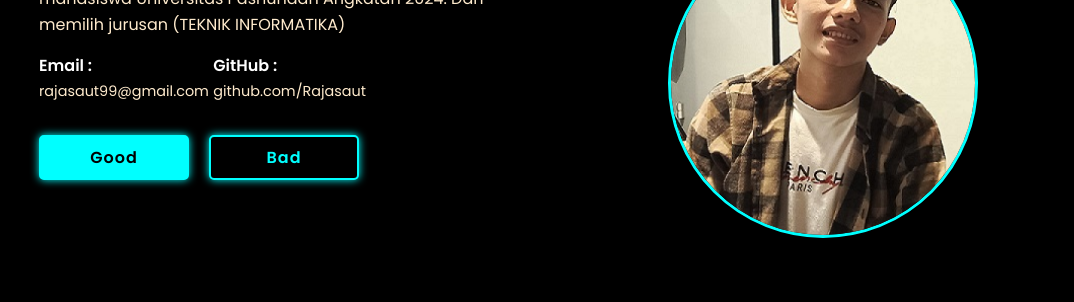
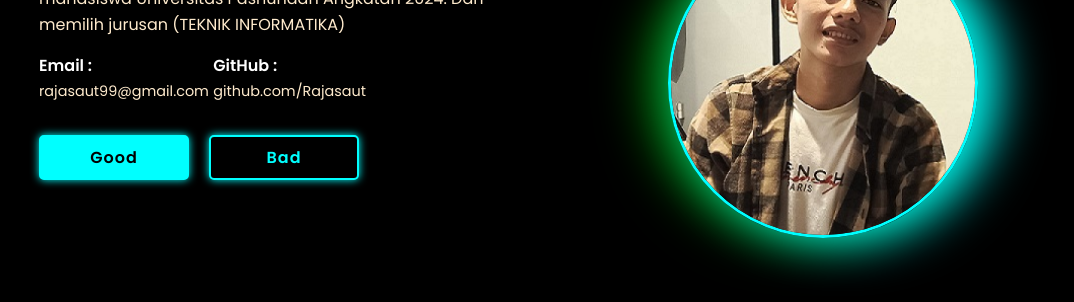
Before and after one commit to Rajasaut/itw2024_243040039, a plain HTML site: page latihan/itw2024_project1_243040039 (portfolio)/index.html in a window 1280 px wide. Shown: the part 314-616 px from the top of the page, without its empty margins (89-1163 px from the left). Drawn offline with nearby package versions, Linux system fonts and the light colour scheme.

Commit message:
MEMPERBAIKI PROJEK MENGERJAKAN

```diff
--- a/latihan/itw2024_project1_243040039 (portfolio)/css/style.css
+++ b/latihan/itw2024_project1_243040039 (portfolio)/css/style.css
@@ -1,5 +1,3 @@
-/* yg asli  */
-
 @import url("https://fonts.googleapis.com/css2?family=Bebas+Neue&family=Montserrat:ital,wght@0,100..900;1,100..900&family=Pacifico&family=Poppins:wght@100;200;300;400;500;600;700;800;900&display=swap");
 
 /* semuah elemen */
@@ -14,12 +12,13 @@
 /* untuk memilih semua kelas   */
 :root {
   --text-color: white;
-  --hover-color: aqua;
+  --hover-color: rgb(0, 255, 255);
+  --hover-colorr: rgb(51, 255, 0);
   --bg-color: #000000;
   --secon-bg-color: #30383f;
   --big-font: 2.5rem;
   --normal-font: 2rem;
-  --neon--box--shadow: 0 0 0.5rem aqua;
+  --neon--box--shadow: 0 0 0.5rem rgb(0, 255, 255);
   --h2-font: 3rem;
   --font-neon-text-shadow: 0 0 10px rgba(18, 247, 255, 0.3),
     0 0 20px rgba(18, 247, 255, 0.3), 0 0 30px rgba(18, 247, 255, 0.3),
@@ -335,19 +334,7 @@ text h3 .hobi .letter.behind {
   height: auto;
   border-radius: 100%;
   border: 3px solid aqua;
-}
-
-/* membuat animasi cair */
-.animasi-cair {
-  position: absolute;
-  width: 100%;
-  height: 100%;
-  z-index: -1;
-  bottom: 25%;
-}
-
-.animasi-cair:nth-child(2) {
-  filter: blur(50px);
+  box-shadow: 20px 0 50px 0 var(--hover-color), -20px 0 50px 0 green;
 }
 
 /* animasi text/nav */
@@ -462,7 +449,8 @@ text h3 .hobi .letter.behind {
   height: auto;
   border-radius: 100%;
   border: 5px solid aqua;
-  box-shadow: 20px 0 50px 0 aqua, -20px 0 50px 0 rgb(1, 255, 1);
+  box-shadow: 20px 0 50px 0 var(--hover-color),
+    -20px 0 50px 0 var(--hover-colorr);
 }
 
 .about-content span {
@@ -1101,9 +1089,9 @@ footer a i {
     grid-template-columns: 1fr;
   }
 
-  /* .contact-main {
+  .contact-main {
     grid-template-columns: 1fr;
-  } */
+  }
 
   .fillter-buttons {
     margin: 2.5rem 0;
--- a/latihan/itw2024_project1_243040039 (portfolio)/index.html
+++ b/latihan/itw2024_project1_243040039 (portfolio)/index.html
@@ -72,81 +72,6 @@
         <div class="img-box">
           <img src="img/raja.png.jpg" alt="" />
         </div>
-
-        <!-- mengambi dari webset Generate blobs -->
-        <div class="animasi-cair">
-          <svg
-            viewBox="0 0 500 500"
-            xmlns="http://www.w3.org/2000/svg"
-            xmlns:xlink="http://www.w3.org/1999/xlink"
-            width="100%"
-            id="blobSvg"
-          >
-            <path fill="#12f7ff">
-              <animate
-                attributeName="d"
-                dur="20000ms"
-                repeatCount="indefinite"
-                values="
-              M429.5,295Q421,340,377,355Q333,370,300.5,383Q268,396,223,418Q178,440,133.5,416.5Q89,393,91.5,340.5Q94,288,68.5,243.5Q43,199,83.5,168.5Q124,138,158,117Q192,96,234,67.5Q276,39,298.5,93Q321,147,344.5,167.5Q368,188,403,219Q438,250,429.5,295Z;
-
-              M378,280Q365,310,346.5,336.5Q328,363,299.5,392Q271,421,221,440Q171,459,136.5,420Q102,381,89,337Q76,293,86.5,252.5Q97,212,89.5,156.5Q82,101,134.5,93Q187,85,233,49.5Q279,14,319,52.5Q359,91,377.5,132.5Q396,174,393.5,212Q391,250,378,280Z;
-
-              M431,300.5Q443,351,384,354.5Q325,358,302.5,427Q280,496,238,443.5Q196,391,135,398.5Q74,406,53.5,354.5Q33,303,25.5,248Q18,193,68.5,163.5Q119,134,159.5,126.5Q200,119,236.5,88Q273,57,320,69Q367,81,367.5,134.5Q368,188,393.5,219Q419,250,431,300.5Z;
-
-              M465.5,301Q445,352,418.5,403.5Q392,455,332.5,446Q273,437,221,450.5Q169,464,159,402Q149,340,82.5,324Q16,308,52,259Q88,210,76.5,148Q65,86,117,61Q169,36,217.5,76.5Q266,117,328,81.5Q390,46,377.5,118Q365,190,425.5,220Q486,250,465.5,301Z;
-
-              M415.5,284Q380,318,359.5,349Q339,380,309.5,438.5Q280,497,239,442Q198,387,153.5,381Q109,375,96.5,333Q84,291,63,245Q42,199,85.5,171Q129,143,147.5,85Q166,27,223,15Q280,3,335,25Q390,47,429,91.5Q468,136,459.5,193Q451,250,415.5,284Z;
-
-              M380,282Q372,314,366.5,363Q361,412,316,418Q271,424,232.5,410.5Q194,397,133.5,401.5Q73,406,62,352.5Q51,299,31,245Q11,191,47.5,147Q84,103,140,105Q196,107,236,71Q276,35,332.5,42Q389,49,422,95.5Q455,142,421.5,196Q388,250,380,282Z;
-
-              M449,292.5Q412,335,389.5,377Q367,419,316.5,402Q266,385,221.5,413.5Q177,442,137.5,413.5Q98,385,100,335.5Q102,286,68,241.5Q34,197,69,158.5Q104,120,141,89.5Q178,59,227.5,45Q277,31,333.5,39Q390,47,420.5,96Q451,145,468.5,197.5Q486,250,449,292.5Z;
-
-              M395.5,289Q398,328,378.5,368Q359,408,315.5,418Q272,428,217.5,453.5Q163,479,159,406.5Q155,334,107.5,315.5Q60,297,93,258.5Q126,220,132.5,185.5Q139,151,155,97Q171,43,220,69.5Q269,96,313,95.5Q357,95,364,140.5Q371,186,382,218Q393,250,395.5,289Z;
-
-              M429.5,295Q421,340,377,355Q333,370,300.5,383Q268,396,223,418Q178,440,133.5,416.5Q89,393,91.5,340.5Q94,288,68.5,243.5Q43,199,83.5,168.5Q124,138,158,117Q192,96,234,67.5Q276,39,298.5,93Q321,147,344.5,167.5Q368,188,403,219Q438,250,429.5,295Z;
-              "
-              ></animate>
-            </path>
-          </svg>
-        </div>
-        <div class="animasi-cair">
-          <svg
-            viewBox="0 0 500 500"
-            xmlns="http://www.w3.org/2000/svg"
-            xmlns:xlink="http://www.w3.org/1999/xlink"
-            width="100%"
-            id="blobSvg"
-          >
-            <path fill="#12f7ff">
-              <animate
-                attributeName="d"
-                dur="20000ms"
-                repeatCount="indefinite"
-                values="
-              M429.5,295Q421,340,377,355Q333,370,300.5,383Q268,396,223,418Q178,440,133.5,416.5Q89,393,91.5,340.5Q94,288,68.5,243.5Q43,199,83.5,168.5Q124,138,158,117Q192,96,234,67.5Q276,39,298.5,93Q321,147,344.5,167.5Q368,188,403,219Q438,250,429.5,295Z;
-
-              M378,280Q365,310,346.5,336.5Q328,363,299.5,392Q271,421,221,440Q171,459,136.5,420Q102,381,89,337Q76,293,86.5,252.5Q97,212,89.5,156.5Q82,101,134.5,93Q187,85,233,49.5Q279,14,319,52.5Q359,91,377.5,132.5Q396,174,393.5,212Q391,250,378,280Z;
-
-              M431,300.5Q443,351,384,354.5Q325,358,302.5,427Q280,496,238,443.5Q196,391,135,398.5Q74,406,53.5,354.5Q33,303,25.5,248Q18,193,68.5,163.5Q119,134,159.5,126.5Q200,119,236.5,88Q273,57,320,69Q367,81,367.5,134.5Q368,188,393.5,219Q419,250,431,300.5Z;
-
-              M465.5,301Q445,352,418.5,403.5Q392,455,332.5,446Q273,437,221,450.5Q169,464,159,402Q149,340,82.5,324Q16,308,52,259Q88,210,76.5,148Q65,86,117,61Q169,36,217.5,76.5Q266,117,328,81.5Q390,46,377.5,118Q365,190,425.5,220Q486,250,465.5,301Z;
-
-              M415.5,284Q380,318,359.5,349Q339,380,309.5,438.5Q280,497,239,442Q198,387,153.5,381Q109,375,96.5,333Q84,291,63,245Q42,199,85.5,171Q129,143,147.5,85Q166,27,223,15Q280,3,335,25Q390,47,429,91.5Q468,136,459.5,193Q451,250,415.5,284Z;
-
-              M380,282Q372,314,366.5,363Q361,412,316,418Q271,424,232.5,410.5Q194,397,133.5,401.5Q73,406,62,352.5Q51,299,31,245Q11,191,47.5,147Q84,103,140,105Q196,107,236,71Q276,35,332.5,42Q389,49,422,95.5Q455,142,421.5,196Q388,250,380,282Z;
-
-              M449,292.5Q412,335,389.5,377Q367,419,316.5,402Q266,385,221.5,413.5Q177,442,137.5,413.5Q98,385,100,335.5Q102,286,68,241.5Q34,197,69,158.5Q104,120,141,89.5Q178,59,227.5,45Q277,31,333.5,39Q390,47,420.5,96Q451,145,468.5,197.5Q486,250,449,292.5Z;
-
-              M395.5,289Q398,328,378.5,368Q359,408,315.5,418Q272,428,217.5,453.5Q163,479,159,406.5Q155,334,107.5,315.5Q60,297,93,258.5Q126,220,132.5,185.5Q139,151,155,97Q171,43,220,69.5Q269,96,313,95.5Q357,95,364,140.5Q371,186,382,218Q393,250,395.5,289Z;
-
-              M429.5,295Q421,340,377,355Q333,370,300.5,383Q268,396,223,418Q178,440,133.5,416.5Q89,393,91.5,340.5Q94,288,68.5,243.5Q43,199,83.5,168.5Q124,138,158,117Q192,96,234,67.5Q276,39,298.5,93Q321,147,344.5,167.5Q368,188,403,219Q438,250,429.5,295Z;
-              "
-              ></animate>
-            </path>
-          </svg>
-        </div>
-      </div>
     </section>
 
     <!------------ Bagian About ----------->
@@ -168,7 +93,7 @@
       </div>
 
       <div class="about-content  scroll-scale">
-        <span>Permission to introduce myself</span>
+        <span>Izin untuk memperkenalkan diri</span>
         <h2>About Me</h2>
         <h3>an project itwesting story</h3>
         <p>
@@ -198,7 +123,7 @@
     <!------------ Bagian Services ----------->
     <section id="Services" class="Services">
       <div class="main-teks  scroll-scale">
-        <span>I provide good service and ensure security</span>
+        <span>Saya memberikan pelayanan yang baik dan menjamin keamanan</span>
         <h2>My Services</h2>
       </div>
 
@@ -241,7 +166,7 @@ Lorem ipsum dolor sit amet consectetur adipisicing elit. Alias repellat nostrum
     <!------------ Bagian Skllis ----------->
     <section id="skills" class="skills">
       <div class="main-teks  scroll-scale">
-        <span>tenchical and professional</span>
+        <span>teknis dan profesional</span>
         <h2>My skills</h2>
       </div>
 
@@ -302,7 +227,7 @@ Lorem ipsum dolor sit amet consectetur adipisicing elit. Alias repellat nostrum
     <!--------------- bagian portfolio ----------->
     <section id="Portfolio" class="Portfolio">
       <div class="main-teks  scroll-scale">
-        <span>What i will do for you</span>
+        <span>pekerjaan perojeck itw 2024</span>
         <h2>Latest Project</h2>
       </div>
 
@@ -387,7 +312,7 @@ Lorem ipsum dolor sit amet consectetur adipisicing elit. Alias repellat nostrum
     <!------------------ bagian contack saya -------------->
     <div id="Contact" class="Contact">
       <div class="main-teks  scroll-scale">
-        <span>ask me question</span>
+        <span>tanyakan padaku jika ada pertanyaan</span>
         <h2>contack me</h2>
         <!-- <div class="contact-main"> -->
         <h4>contack saya bila ada yg ingin menanyakan sesuatu</h4>
@@ -412,10 +337,9 @@ Lorem ipsum dolor sit amet consectetur adipisicing elit. Alias repellat nostrum
       <input action="text" placeholder="Email Anda">
       <input action="text" placeholder="Alamat Anda">
       <input action="text" placeholder="Nomor Telepon">
-      <input action="text" placeholder="Pendidikan Anda">
-        <textarea name="" id="" cols="30" rows="10" placeholder="Pesan Anda"></textarea>
+        <textarea name="" id="" cols="30" rows="15" placeholder="Pesan Anda"></textarea>
 <div class="btn-box formbtn">
-    <button type="submit" class="btn" >send Message</button>
+    <button type="submit" class="btn" >kirim</button>
 </div>
 </form>
     </section>
```
